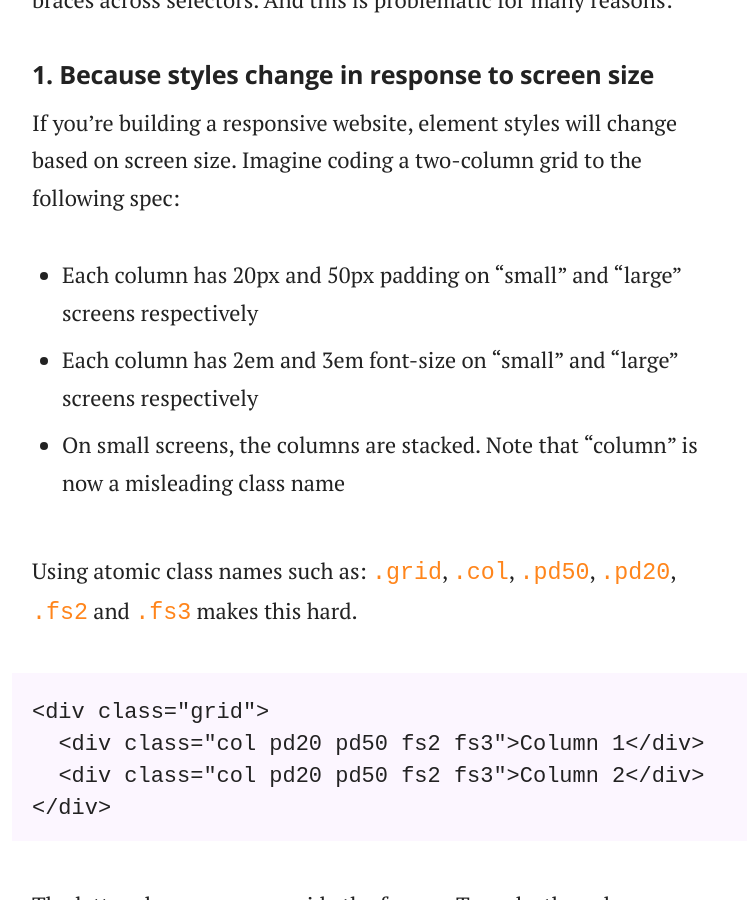
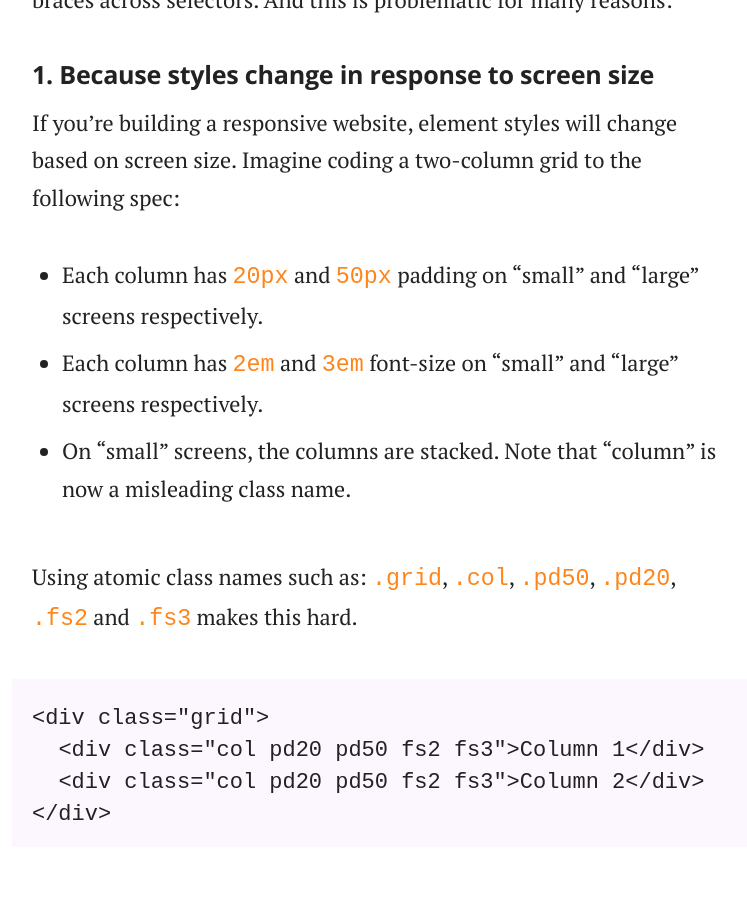
Before and after one commit to adamsilver/maintainablecss.com-jekyll, a Jekyll site: the page built from _chapters/03-reuse.md, in a window 1280 px wide and 900 px high, scrolled down 688 px. Shown: the whole window, without its empty margins (258-1005 px from the left). Built offline with Jekyll 4.4.1, drawn with Linux system fonts in a browser that asks for light colours.

Commit message:
Updated semantics and reuse

```diff
--- a/_chapters/03-reuse.md
+++ b/_chapters/03-reuse.md
@@ -19,9 +19,9 @@ It's just that we try so hard to reuse the rules inbetween the curly braces acro
 
 If you're building a responsive website, element styles will change based on screen size. Imagine coding a two-column grid to the following spec:
 
-* Each column has 20px and 50px padding on "small" and "large" screens respectively
-* Each column has 2em and 3em font-size on "small" and "large" screens respectively
-* On small screens, the columns are stacked. Note that "column" is now a misleading class name
+* Each column has `20px` and `50px` padding on "small" and "large" screens respectively.
+* Each column has `2em` and `3em` font-size on "small" and "large" screens respectively.
+* On "small" screens, the columns are stacked. Note that "column" is now a misleading class name.
 
 Using atomic class names such as: `.grid`, `.col`, `.pd50`, `.pd20`, `.fs2` and `.fs3` makes this hard.
 
```
